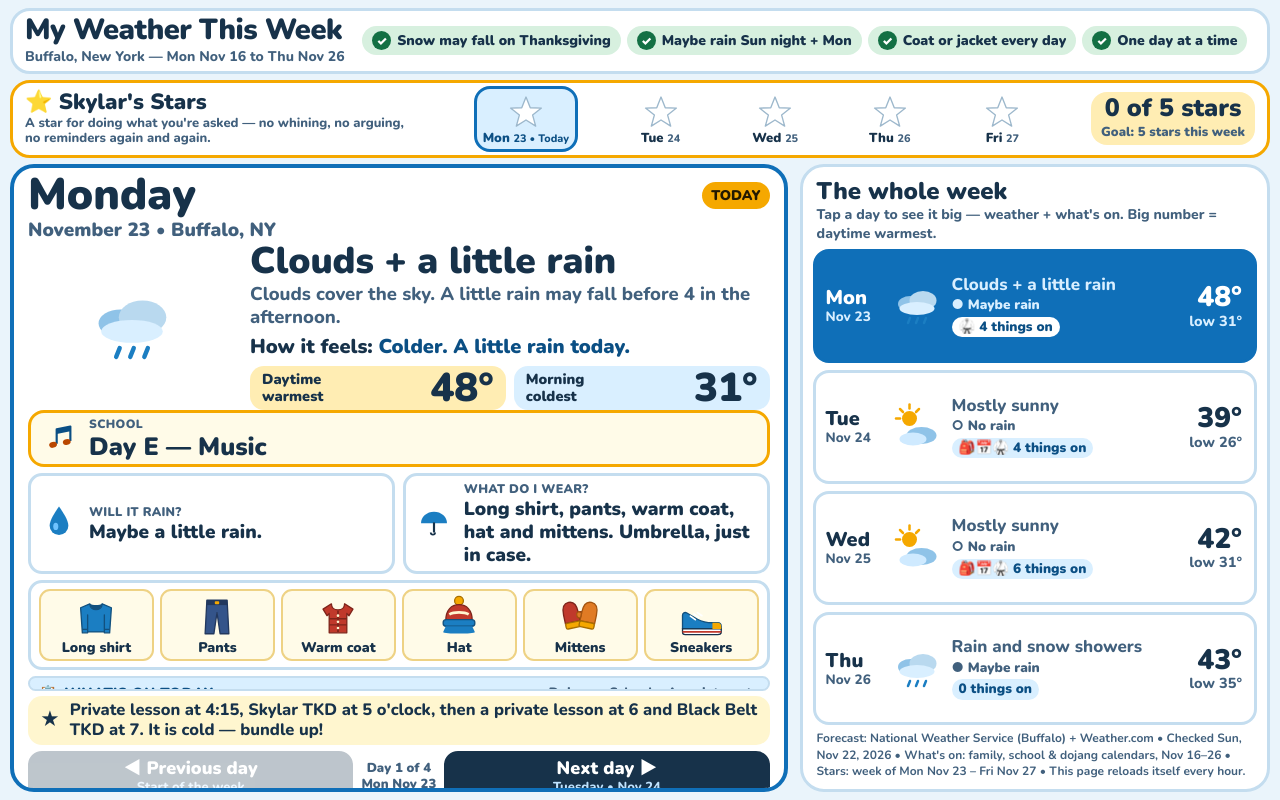
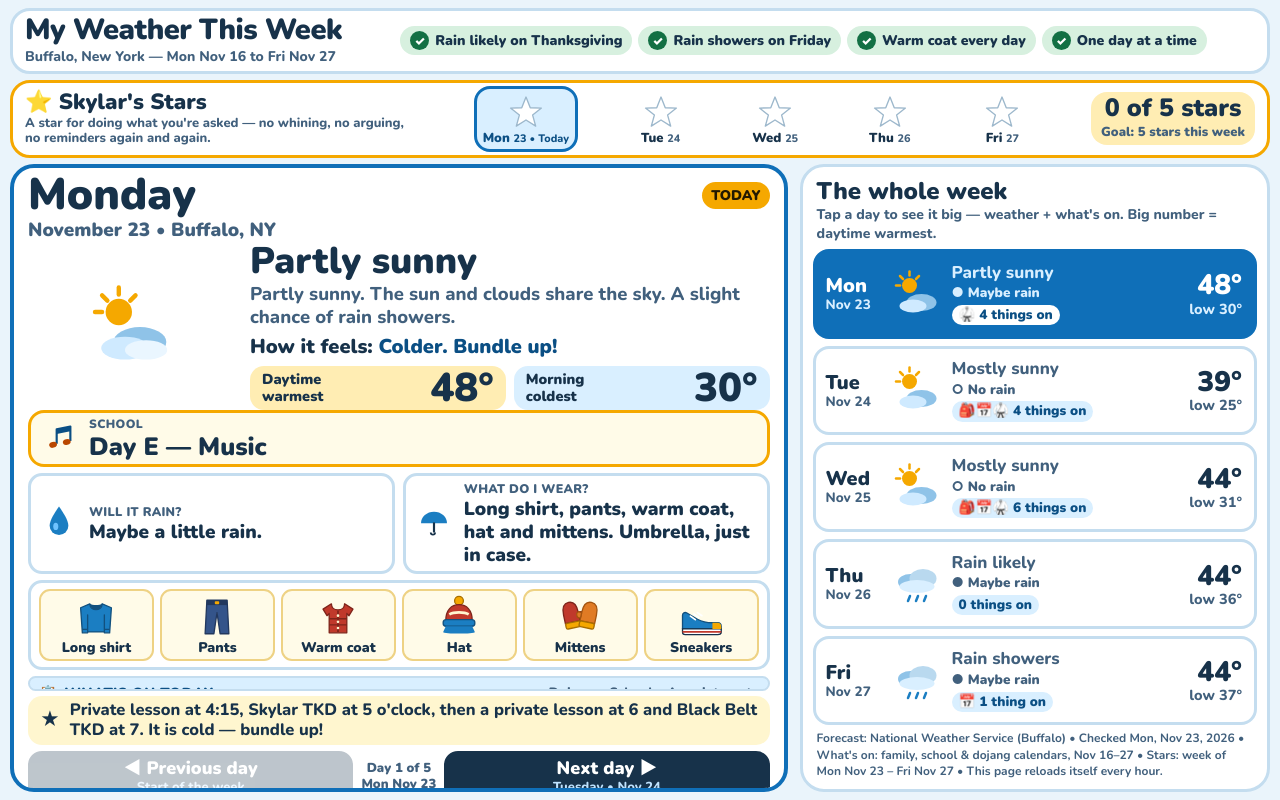
Before and after one commit to loop9-remixd/whatshouldiwear, a plain HTML site: page index.html in a window 1280 px wide. Drawn offline with nearby package versions, Linux system fonts and the light colour scheme.

Commit message:
Weather board: morning refresh Mon Nov 23 — Mon 48/30 slight rain, Tue 39/25, Wed 44/31, Thanksgiving 44/36 rain likely (snow gone), Fri 44/37 rain showers, Nov 27 added, stars new week 0 of 5

```diff
--- a/index.html
+++ b/index.html
@@ -357,12 +357,12 @@
   <header>
     <div class="title-block">
       <h1 id="page-title">My Weather This Week</h1>
-      <p class="where">Buffalo, New York — Mon Nov 16 to Thu Nov 26</p>
+      <p class="where">Buffalo, New York — Mon Nov 16 to Fri Nov 27</p>
     </div>
     <div class="facts" aria-label="Big facts for the week">
-      <div class="fact"><i aria-hidden="true">✓</i> Snow may fall on Thanksgiving</div>
-      <div class="fact"><i aria-hidden="true">✓</i> Maybe rain Sun night + Mon</div>
-      <div class="fact"><i aria-hidden="true">✓</i> Coat or jacket every day</div>
+      <div class="fact"><i aria-hidden="true">✓</i> Rain likely on Thanksgiving</div>
+      <div class="fact"><i aria-hidden="true">✓</i> Rain showers on Friday</div>
+      <div class="fact"><i aria-hidden="true">✓</i> Warm coat every day</div>
       <div class="fact"><i aria-hidden="true">✓</i> One day at a time</div>
     </div>
   </header>
@@ -385,8 +385,8 @@
     <section class="big-day" id="bigDay" aria-live="polite" aria-labelledby="bigDayName">
       <div class="big-top">
         <div>
-          <p class="day-name" id="bigDayName">Tuesday</p>
-          <p class="day-date" id="bigDayDate">November 17 • Buffalo, NY</p>
+          <p class="day-name" id="bigDayName">Monday</p>
+          <p class="day-date" id="bigDayDate">November 23 • Buffalo, NY</p>
         </div>
         <span class="tag" id="bigTag">TODAY</span>
       </div>
@@ -435,7 +435,7 @@
       <h2>The whole week</h2>
       <p class="hint">Tap a day to see it big — weather + what's on. Big number = daytime warmest.</p>
       <div class="week-list" id="weekList" role="group" aria-label="Choose a day"></div>
-      <p class="source">Forecast: National Weather Service (Buffalo) + Weather.com • Checked Sun, Nov 22, 2026 • What's on: family, school &amp; dojang calendars, Nov 16–26 • Stars: week of Mon Nov 23 – Fri Nov 27 • This page reloads itself every hour.</p>
+      <p class="source">Forecast: National Weather Service (Buffalo) • Checked Mon, Nov 23, 2026 • What's on: family, school &amp; dojang calendars, Nov 16–27 • Stars: week of Mon Nov 23 – Fri Nov 27 • This page reloads itself every hour.</p>
     </aside>
   </main>
 </div>
@@ -611,11 +611,10 @@ function renderStars(){
      jacket if the morning is cold).
    - SNOW that day: add boots to the outfit.
    - Rain that day: add the umbrella note.
-   This week (Nov 16–26) has no snow days, so no outfit lists
+   This week (Nov 16–27) has no snow days, so no outfit lists
    boots; add them the first day snow appears in the forecast.
-   Thanksgiving (Nov 26) now has rain and snow showers likely,
-   but that is mixed rain and snow, not a snow day,
-   so no outfit lists boots for it.
+   Thanksgiving (Nov 26) now has rain likely and no snow in
+   the forecast at all, so no outfit lists boots for it.
    The outfit also shows as labeled pictures under the words
    (see CLOTHING / outfitItemsFor): one picture per piece named
    in the words, plus one footwear picture — boots on a snow
@@ -628,18 +627,19 @@ var DAYS = [
   { day:"Friday", short:"Fri", date:"November 20", icon:"sunny", words:"Sunny", explain:"The sun is out most of the day.", high:58, low:38, feel:"Mild in the day, cool in the morning.", rain:"No rain.", rainIcon:"no", wear:"T-shirt or long shirt, pants, and a jacket.", wearIcon:"jacket", events:[{time:"Due today", name:"Dan belt private lessons due", type:"dojang", cls:"due"},{time:"4:15–5:15pm", name:"Private Lesson — Steve Chisum", type:"dojang"},{time:"5–6pm", name:"Private Lesson — Rahmat U", type:"dojang"},{time:"6–7pm", name:"Skylar TKD", type:"dojang", cls:"skylar"}], note:"Private lessons at 4:15 and 5. Dan belt private lessons are due today. Skylar TKD at 6 o'clock.", tag:"" },
   { day:"Saturday", short:"Sat", date:"November 21", icon:"sunny", words:"Sunny", explain:"The sun is out most of the day. A warm, sunny day.", high:64, low:46, feel:"Warm and sunny.", rain:"No rain.", rainIcon:"no", wear:"T-shirt and shorts. Light jacket in the morning.", wearIcon:"jacket", events:[{time:"8:55–10:55am", name:"Tiger Instruction", type:"dojang"},{time:"11am–5pm", name:"Fall Fusion Tournament", type:"dojang"}], note:"Big dojang day! Tiger Instruction in the morning, then the Fall Fusion Tournament from 11 to 5.", tag:"" },
   { day:"Sunday", short:"Sun", date:"November 22", icon:"partly", words:"Partly sunny", explain:"Partly sunny. A little rain may fall after 1 in the morning.", high:65, low:43, feel:"Mild and partly sunny.", rain:"Maybe a little rain after 1am.", rainIcon:"maybe", wear:"T-shirt and shorts, with a jacket. Umbrella, just in case.", wearIcon:"umbrella", events:[{time:"9:45–11:45am", name:"Demo Team Practice", type:"dojang"},{time:"12:30–2pm", name:"Black Belt Test Practice #1 — Dillon helping", type:"dojang"}], note:"A little rain may come after 1 in the morning. Black Belt Test Practice at 12:30 — Dillon is helping.", tag:"WARMEST" },
-  { day:"Monday", short:"Mon", date:"November 23", icon:"cloudyRain", words:"Clouds + a little rain", explain:"Clouds cover the sky. A little rain may fall before 4 in the afternoon.", high:48, low:31, feel:"Colder. A little rain today.", rain:"Maybe a little rain.", rainIcon:"maybe", wear:"Long shirt, pants, warm coat, hat and mittens. Umbrella, just in case.", wearIcon:"umbrella", events:[{time:"4:15–5:15pm", name:"Private Lesson — Mr. Murray", type:"dojang"},{time:"5–6pm", name:"Skylar TKD", type:"dojang", cls:"skylar"},{time:"6–7pm", name:"Private Lesson — Rahmat U", type:"dojang"},{time:"7–8pm", name:"Black Belt TKD", type:"dojang"}], note:"Private lesson at 4:15, Skylar TKD at 5 o'clock, then a private lesson at 6 and Black Belt TKD at 7. It is cold — bundle up!", tag:"" },
-  { day:"Tuesday", short:"Tue", date:"November 24", icon:"partly", words:"Mostly sunny", explain:"Mostly sunny. A bright day with a few clouds.", high:39, low:26, feel:"Very cold! The coldest day of all.", rain:"No rain.", rainIcon:"no", wear:"Long shirt, pants, warm coat, hat and mittens.", wearIcon:"coat", events:[{time:"All day", name:"Half Day — Conference Day", type:"school"},{time:"10–11am", name:"Appointment — SCM", type:"appt"},{time:"6–7pm", name:"DELTA", type:"dojang"},{time:"7–8pm", name:"Black Belt TKD", type:"dojang"}], note:"Half day of school today. Appointment — SCM at 10 in the morning. DELTA at 6, Black Belt TKD at 7. Brrr — dress warm!", tag:"" },
-  { day:"Wednesday", short:"Wed", date:"November 25", icon:"partly", words:"Mostly sunny", explain:"Mostly sunny. A bright day with a few clouds.", high:42, low:31, feel:"Cold and mostly sunny.", rain:"No rain.", rainIcon:"no", wear:"Long shirt, pants, warm coat, hat and mittens.", wearIcon:"coat", events:[{time:"All day", name:"No School — Conference Day", type:"school"},{time:"9:20am", name:"Parent Teacher Conference", type:"school"},{time:"11am–12pm", name:"Appointment — J", type:"appt"},{time:"6–7pm", name:"Skylar TKD", type:"dojang", cls:"skylar"},{time:"7–8pm", name:"TKD Instructor Class", type:"dojang"},{time:"8–9pm", name:"Black Belt TKD", type:"dojang"}], note:"No school today — conference day. Parent Teacher Conference in the morning. Appointment — J at 11. Skylar TKD at 6 o'clock, then Instructor Class and Black Belt TKD.", tag:"" },
-  { day:"Thursday", short:"Thu", date:"November 26", icon:"cloudyRain", words:"Rain and snow showers", explain:"Rain and snow showers are likely after 7 in the morning. Mostly cloudy.", high:43, low:35, feel:"Cold, with rain and snow.", rain:"Rain and snow showers are likely.", rainIcon:"maybe", wear:"Long shirt, pants, warm coat, hat and mittens. Umbrella too.", wearIcon:"umbrella", events:[], note:"Thanksgiving Day! No TKD today — the dojang is closed. Rain and snow showers are likely.", tag:"THANKSGIVING" }
+  { day:"Monday", short:"Mon", date:"November 23", icon:"partly", words:"Partly sunny", explain:"Partly sunny. The sun and clouds share the sky. A slight chance of rain showers.", high:48, low:30, feel:"Colder. Bundle up!", rain:"Maybe a little rain.", rainIcon:"maybe", wear:"Long shirt, pants, warm coat, hat and mittens. Umbrella, just in case.", wearIcon:"umbrella", events:[{time:"4:15–5:15pm", name:"Private Lesson — Mr. Murray", type:"dojang"},{time:"5–6pm", name:"Skylar TKD", type:"dojang", cls:"skylar"},{time:"6–7pm", name:"Private Lesson — Rahmat U", type:"dojang"},{time:"7–8pm", name:"Black Belt TKD", type:"dojang"}], note:"Private lesson at 4:15, Skylar TKD at 5 o'clock, then a private lesson at 6 and Black Belt TKD at 7. It is cold — bundle up!", tag:"" },
+  { day:"Tuesday", short:"Tue", date:"November 24", icon:"partly", words:"Mostly sunny", explain:"Mostly sunny. The sun is out most of the day, with a few clouds.", high:39, low:25, feel:"Very cold! The coldest day of all.", rain:"No rain.", rainIcon:"no", wear:"Long shirt, pants, warm coat, hat and mittens.", wearIcon:"coat", events:[{time:"All day", name:"Half Day — Conference Day", type:"school"},{time:"10–11am", name:"Appointment — SCM", type:"appt"},{time:"6–7pm", name:"DELTA", type:"dojang"},{time:"7–8pm", name:"Black Belt TKD", type:"dojang"}], note:"Half day of school today. Appointment — SCM at 10 in the morning. DELTA at 6, Black Belt TKD at 7. Brrr — dress warm!", tag:"" },
+  { day:"Wednesday", short:"Wed", date:"November 25", icon:"partly", words:"Mostly sunny", explain:"Mostly sunny. The sun is out most of the day, with a few clouds.", high:44, low:31, feel:"Cold and mostly sunny.", rain:"No rain.", rainIcon:"no", wear:"Long shirt, pants, warm coat, hat and mittens.", wearIcon:"coat", events:[{time:"All day", name:"No School — Conference Day", type:"school"},{time:"9:20am", name:"Parent Teacher Conference", type:"school"},{time:"11am–12pm", name:"Appointment — J", type:"appt"},{time:"6–7pm", name:"Skylar TKD", type:"dojang", cls:"skylar"},{time:"7–8pm", name:"TKD Instructor Class", type:"dojang"},{time:"8–9pm", name:"Black Belt TKD", type:"dojang"}], note:"No school today — conference day. Parent Teacher Conference in the morning. Appointment — J at 11. Skylar TKD at 6 o'clock, then Instructor Class and Black Belt TKD.", tag:"" },
+  { day:"Thursday", short:"Thu", date:"November 26", icon:"cloudyRain", words:"Rain likely", explain:"Rain is likely after 7 in the morning. Cloudy all day. No snow today.", high:44, low:36, feel:"Cold, with rain.", rain:"Rain is likely.", rainIcon:"maybe", wear:"Long shirt, pants, warm coat, hat and mittens. Umbrella too.", wearIcon:"umbrella", events:[], note:"Thanksgiving Day! No TKD today — the dojang is closed. Rain is likely today.", tag:"THANKSGIVING" },
+  { day:"Friday", short:"Fri", date:"November 27", icon:"cloudyRain", words:"Rain showers", explain:"Rain showers. Cloudy all day.", high:44, low:37, feel:"Cold, with rain showers.", rain:"Rain showers.", rainIcon:"maybe", wear:"Long shirt, pants, warm coat, hat and mittens. Umbrella too.", wearIcon:"umbrella", events:[{time:"8:30–9:30am", name:"Appointment", type:"appt"}], note:"No school today. Appointment at 8:30 in the morning. No TKD today.", tag:"" }
 ];
 
 /* One day at a time — the page always shows exactly 5 days: today
    plus the next 4 days, in order. Days already past are left out of
    the list entirely. Worked out from the viewer's own date every
    time the page loads, so yesterday drops off by itself each morning
-   with no rebuild. The DAYS data runs past the end of the week so
-   the 5-day window is still full on Fri, Sat and Sun. */
+   with no rebuild. The DAYS data ends Fri Nov 27, the last day
+   of this page's window. */
 var MONTHS = { January:0, February:1, March:2, April:3, May:4, June:5, July:6, August:7, September:8, October:9, November:10, December:11 };
 function todayIndex(){
   var now = new Date();
@@ -671,10 +671,11 @@ var current = TODAY;
    Nov 23 E (Music) • Nov 24 F (P.E.) • Nov 25 Conference
    Day — no school, and the letter does not advance •
    Nov 26 Thanksgiving — planned holiday, no school, and the
-   letter does not advance. The next school day after this
-   page is Day A (Art). */
+   letter does not advance • Nov 27 No School — planned
+   closure, no school, and the letter does not advance.
+   The next school day after this page is Day A (Art). */
 var LETTER_ORDER = ["A","B","C","D","E","F"];
-var PLANNED_HOLIDAYS = { "November 25": true, "November 26": true }; /* Nov 25 Conference Day (no school), Nov 26 Thanksgiving */
+var PLANNED_HOLIDAYS = { "November 25": true, "November 26": true, "November 27": true }; /* Nov 25 Conference Day (no school), Nov 26 Thanksgiving, Nov 27 No School (planned closure) */
 var SNOW_DAYS = { }; /* none yet — add "Month D": true when one happens */
 function dayDateObj(dateStr){
   var p = dateStr.split(" ");
```
